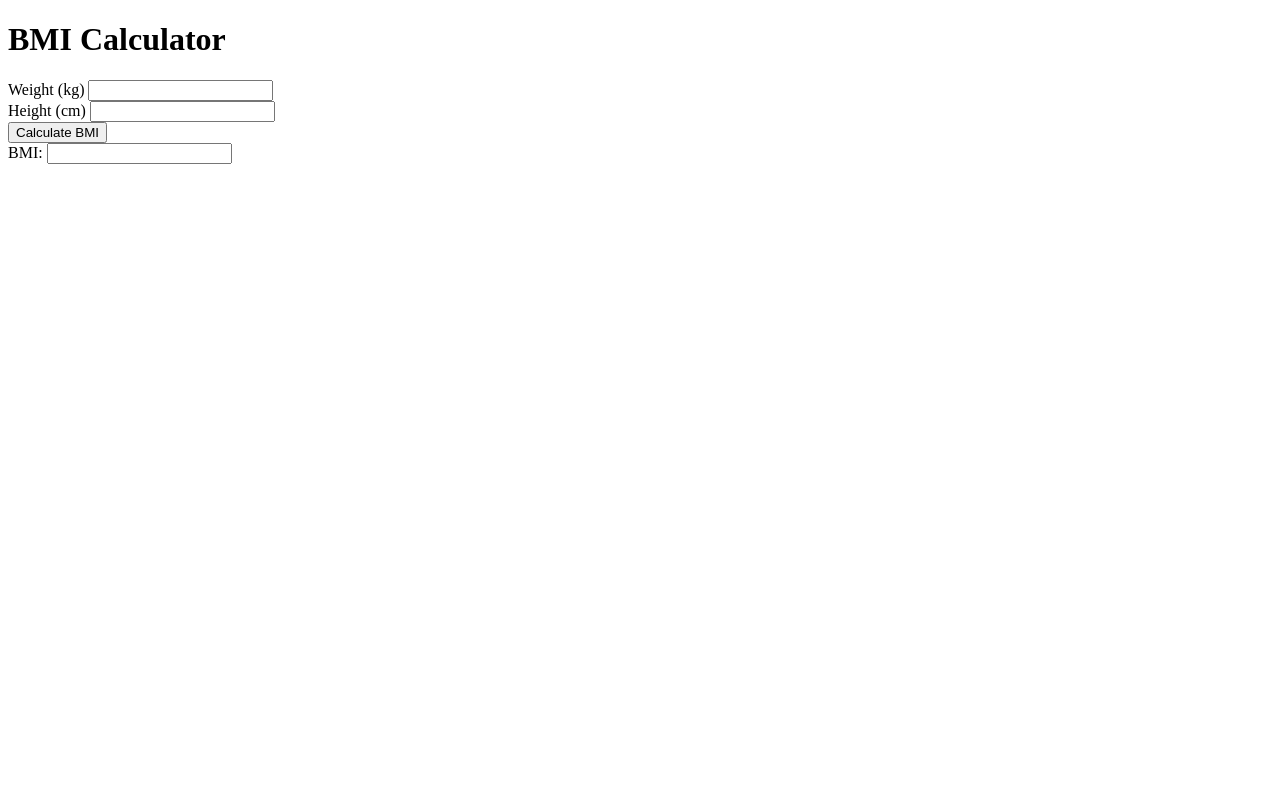
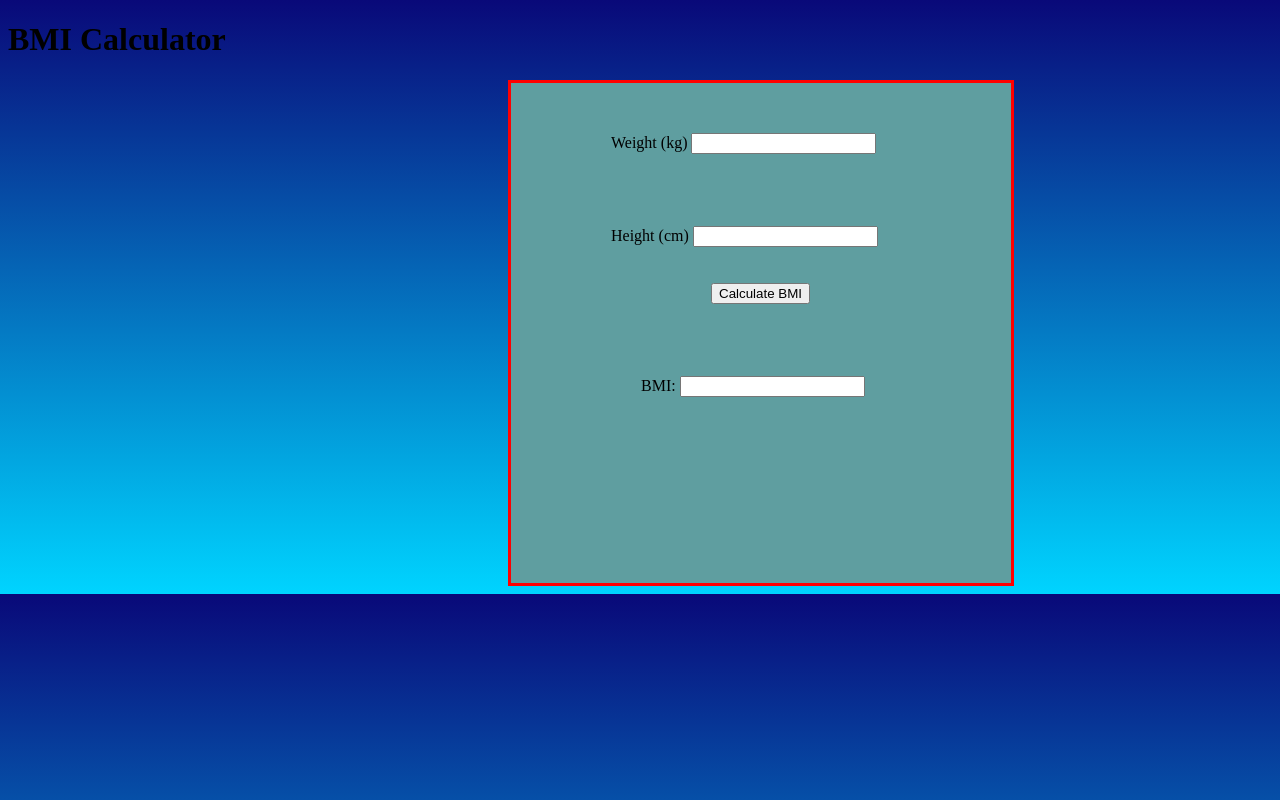
Before and after one commit to jayden220/BmiCal, a plain HTML site: page index.html in a window 1280 px wide. Drawn offline with Linux system fonts and the light colour scheme.

Commit message:
finished

```diff
--- /dev/null
+++ b/css/styles.css
@@ -0,0 +1,30 @@
+button{
+    margin-left: 200px;
+
+}
+
+.container{
+    border: 3px solid red;
+    width: 500px;
+    padding:30px auto;
+    height: 500px;
+    margin-left: 500px;
+    background-color: cadetblue;
+}
+
+body{
+    background-image: linear-gradient(#090979,#00d4ff);
+}
+
+.weight-con{
+    margin-top: 50px;
+    margin-left: 100px;
+}
+
+.height-con{
+    margin-left: 100px;
+}
+
+.result-con{
+    margin-left: 130px;
+}
--- a/index.html
+++ b/index.html
@@ -3,6 +3,7 @@
 <head>
     <meta charset="UTF-8">
     <meta name="viewport" content="width=device-width, initial-scale=1.0">
+    <link rel="stylesheet" href="./css/styles.css">
     <title>BMI Calculator</title>
     <style>
 
@@ -10,19 +11,27 @@
 </head>
 <body>
     <h1>BMI Calculator</h1>
-    <div>
+    <div class="container">
+        <div class="weight-con">
         <label for="weight">Weight (kg)</label>
         <input type="number" class="weight" id="weight">
-    </div>
-    <div>
+        </div>
+                     <br><br><br><br>
+         <div class="height-con">
         <label for="height">Height (cm)</label>
         <input type="number" class="height" id="height">
-    </div>
-    <button>Calculate BMI</button>
-    <div>
+         </div>
+                         <br><br>
+             <button>Calculate BMI</button>
+            <br><br><br><br><br>
+         <div class="result-con">
         <label for="result">BMI:</label>
         <input type="text" class="result" id="result">
-    </div>
+        <br><br><br><br>
+
+        </div>
+
+</div>
 
     <script src="./script/script.js"></script>
 
--- a/script/script.js
+++ b/script/script.js
@@ -2,6 +2,7 @@ let kgInput = document.querySelector('.weight');
 let cmInput = document.querySelector('.height');
 let answerInput = document.querySelector('.result'); // Changed from display to input
 let calculateButton = document.querySelector('button');
+
 
 calculateButton.addEventListener('click', calculateBmi);
 
@@ -19,6 +20,7 @@ function calculateBmi(){
     let bmi = kg / (meters * meters);
 
     answerInput.value = bmi.toFixed(2) + " (" + statusBmi(bmi) + ")";
+
 }
 
 function statusBmi(bmi){
```
